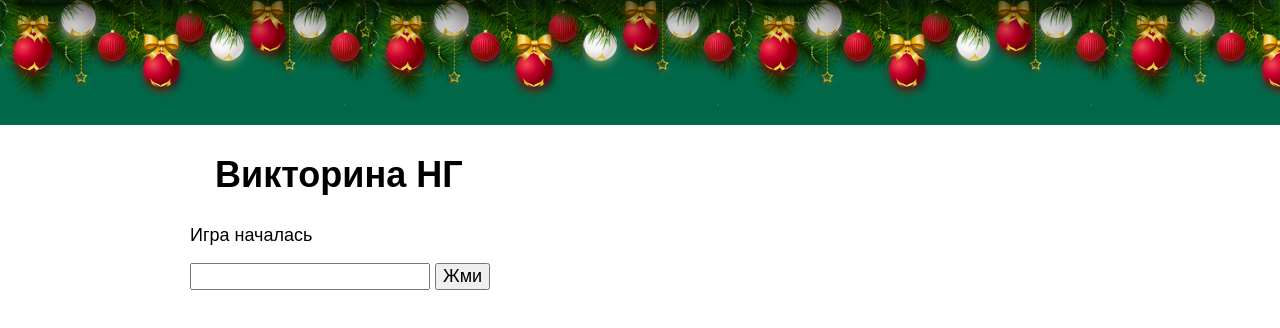
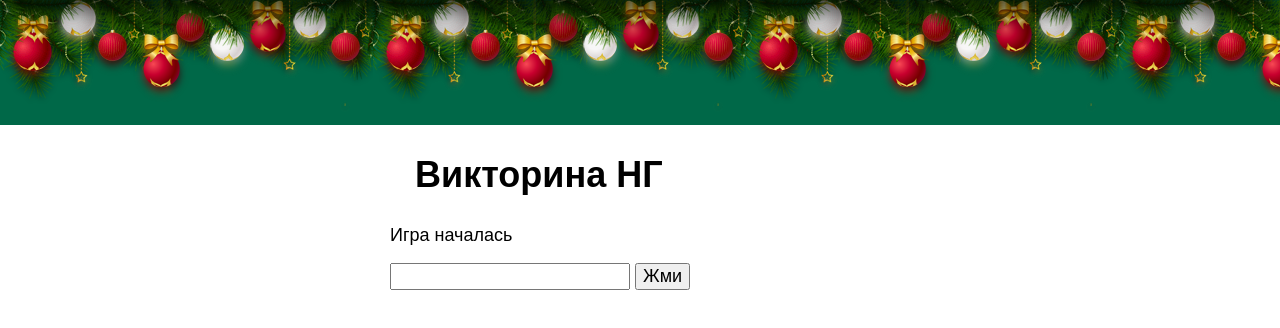
Before and after one commit to OlgaIlyutko/OlgaIlyutko.github.io, a plain HTML site: page index.html in a window 1280 px wide. Drawn offline with Linux system fonts and the light colour scheme.

Commit message:
change width

```diff
--- a/css/style.css
+++ b/css/style.css
@@ -12,12 +12,12 @@ html {
 
 .wrapper {
     display: block;
-    min-width: 1200px
+    min-width: 500px
 }
 
 .wrapper-main {
     margin: 0 auto;
-    width: 900px;
+    width: 500px;
 
 }
 
```
